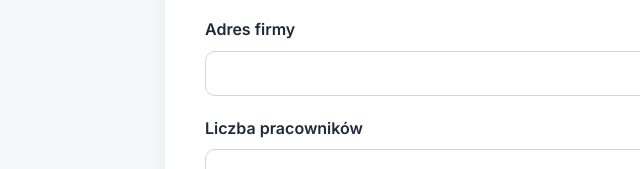
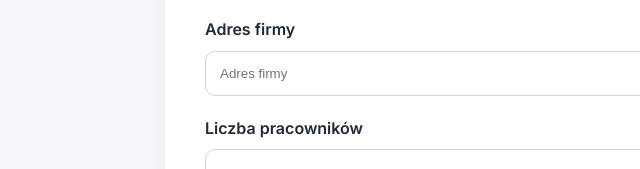
Before and after one commit to wrybatrienergy/moje-strony, a website: page public/index.html in a window 1280 px wide. Shown: the part 1431-1600 px from the top of the page, 0-640 px from the left. Drawn offline with Linux system fonts and the light colour scheme.

Commit message:
kolejna poprawka

```diff
--- a/public/index.html
+++ b/public/index.html
@@ -872,7 +872,7 @@ Raport przesłany na e-mail
 
     <div class="input-group">
       <label>Adres firmy</label>
-      <input id="companyAddress" type="text" readonly>
+      <input id="companyAddress" type="text" placeholder="Adres firmy">
     </div>
 
     <div class="input-group">
```
